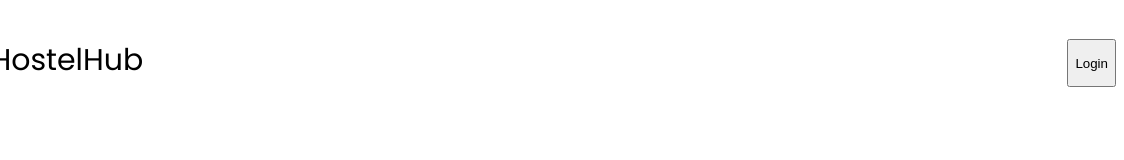
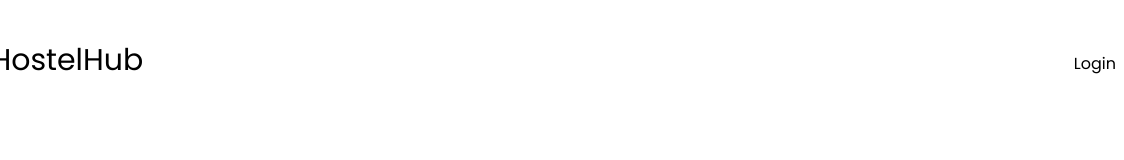
Before and after one commit to RahulK1255/Hostel-Hub, a plain HTML site: page Landing Page/index.html in a window 1280 px wide. Shown: the full height of the page, 156-1280 px from the left. Drawn offline with Linux system fonts and the light colour scheme.

Commit message:
Update index.html

```diff
--- a/Landing Page/index.html
+++ b/Landing Page/index.html
@@ -18,7 +18,7 @@
             </div>
         </div>
         <div class="login">
-            <button type="button">
+<!--             <button type="button"> -->
                 <P>Login</P>
             </button>
         </div>
```
